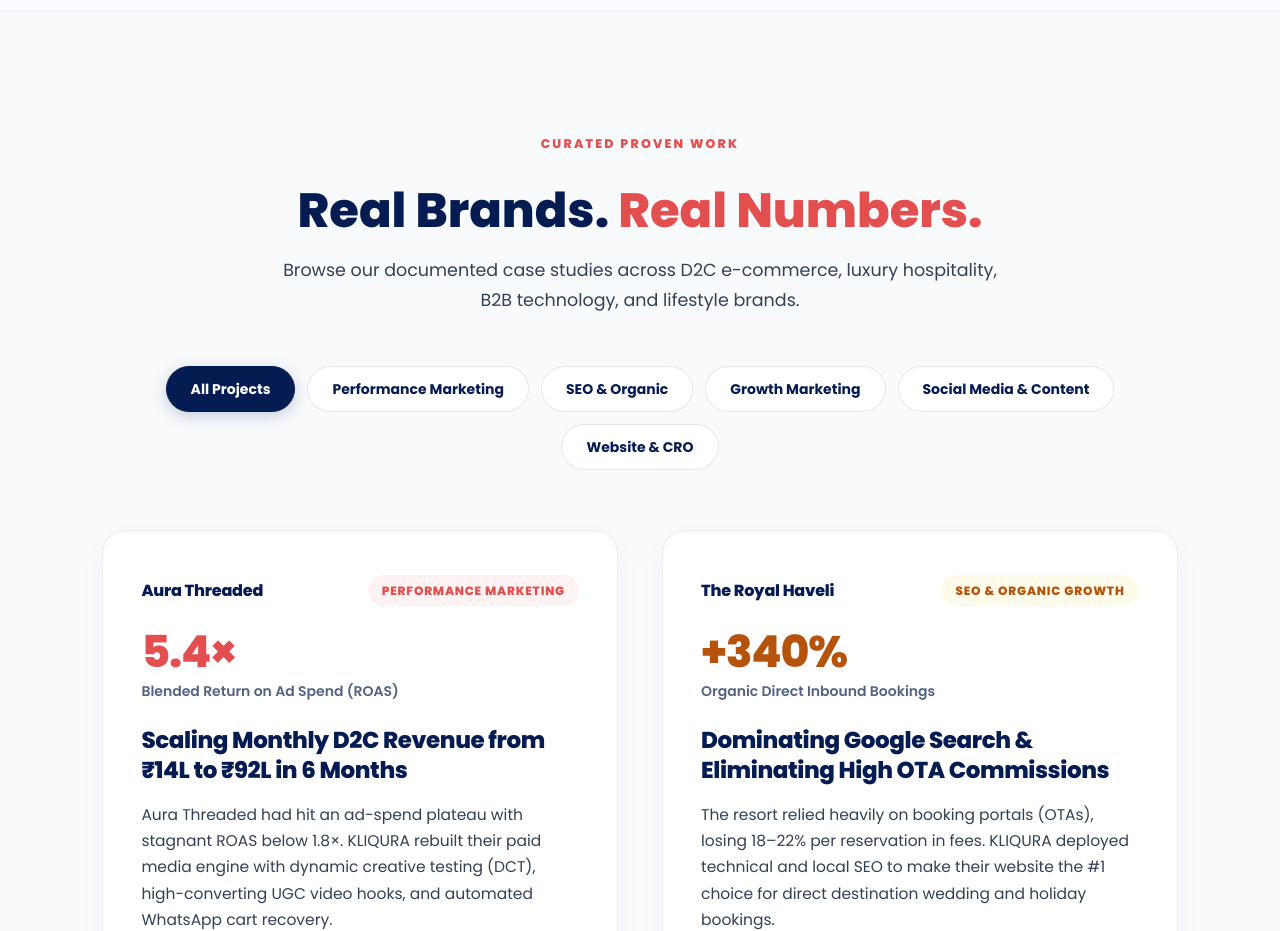
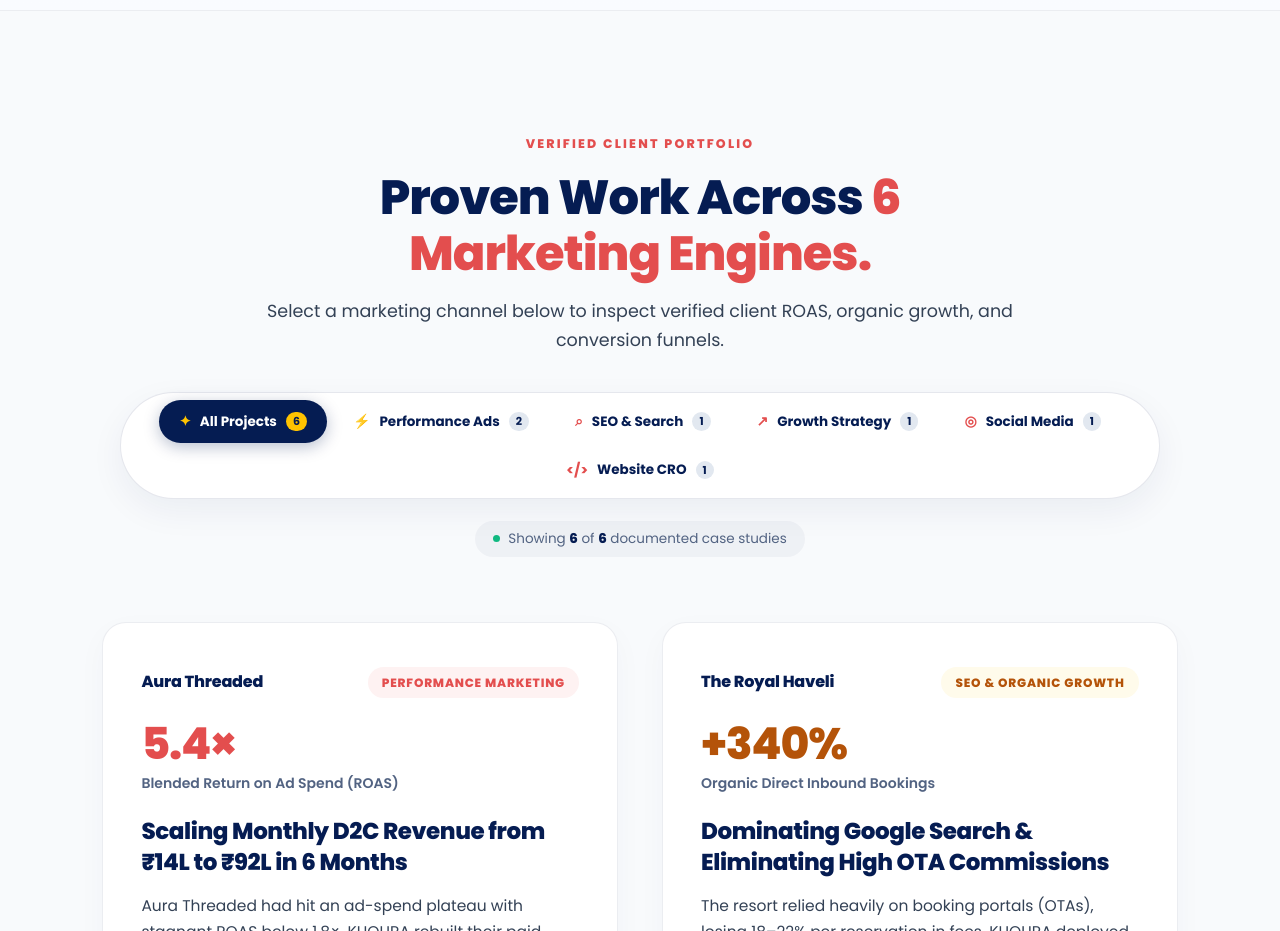
Before and after one commit to himikajain11-art/kliqura-website-v2, a React (Vite) app: page /work in a window 1280 px wide. Shown: the part 840-1771 px from the top of the page. Built offline with nearby package versions, Linux system fonts and the light colour scheme; a web font is replaced by a local one.

Commit message:
Work page: redesign portfolio header and category filter into unified floating capsule dock with icons and live count

```diff
--- a/src/pages/Work.css
+++ b/src/pages/Work.css
@@ -263,61 +263,148 @@
   margin: 0 auto;
 }
 
-.portfolio-section-header {
+/* ===== REIMAGINED PORTFOLIO INTRO & UNIFIED CAPSULE DOCK ===== */
+.portfolio-intro-block {
   text-align: center;
-  max-width: 720px;
-  margin: 0 auto 50px;
+  max-width: 1040px;
+  margin: 0 auto 65px;
 }
 
-.portfolio-section-header h2 {
-  font-size: clamp(34px, 4vw, 48px);
-  margin-bottom: 16px;
-  line-height: 1.15;
+.portfolio-intro-text {
+  max-width: 760px;
+  margin: 0 auto 36px;
 }
 
-.portfolio-section-header h2 span {
+.portfolio-main-heading {
+  font-size: clamp(34px, 4vw, 48px);
+  line-height: 1.15;
+  letter-spacing: -1px;
+  margin: 0 0 16px;
+}
+
+.portfolio-main-heading span {
   color: var(--red);
 }
 
-.portfolio-section-header p {
+.portfolio-main-desc {
   font-size: 17.5px;
   line-height: 1.7;
   color: var(--navy-body);
+  margin: 0;
 }
 
-/* Category Filter Tabs */
-.work-filter-bar {
+/* Unified Floating Capsule Dock (Single cohesive container) */
+.filter-dock-wrapper {
   display: flex;
-  align-items: center;
   justify-content: center;
-  gap: 12px;
-  flex-wrap: wrap;
-  margin-bottom: 60px;
+  margin-bottom: 22px;
 }
 
-.filter-tab {
+.filter-dock-pill {
+  display: inline-flex;
+  align-items: center;
   background: var(--white);
-  color: var(--navy);
-  font-family: "Manrope", sans-serif;
-  font-size: 14px;
-  font-weight: 700;
-  padding: 11px 24px;
-  border-radius: 50px;
+  padding: 7px 9px;
+  border-radius: 999px;
   border: 1.5px solid rgba(5, 28, 82, 0.1);
-  cursor: pointer;
-  transition: all 0.2s ease;
+  box-shadow: 0 12px 34px rgba(5, 28, 82, 0.06);
+  gap: 6px;
+  flex-wrap: wrap;
+  justify-content: center;
 }
 
-.filter-tab:hover {
-  border-color: var(--navy);
-  background: #f8fafc;
+.dock-filter-btn {
+  display: inline-flex;
+  align-items: center;
+  gap: 9px;
+  background: transparent;
+  border: none;
+  padding: 10px 20px;
+  border-radius: 999px;
+  font-family: "Manrope", sans-serif;
+  font-size: 13.5px;
+  font-weight: 700;
+  color: var(--navy);
+  cursor: pointer;
+  transition: all 0.22s ease;
 }
 
-.filter-tab.tab-active {
-  background: var(--navy);
-  color: var(--white);
-  border-color: var(--navy);
-  box-shadow: 0 4px 16px rgba(5, 28, 82, 0.2);
+.dock-filter-btn:hover {
+  background: #f1f5f9;
+  color: var(--navy);
+}
+
+.dock-icon {
+  font-size: 14px;
+  color: var(--red);
+  transition: color 0.2s ease;
+}
+
+.dock-counter {
+  font-family: "Inter", sans-serif;
+  font-size: 11px;
+  font-weight: 700;
+  background: #e2e8f0;
+  color: var(--navy);
+  padding: 2px 7px;
+  border-radius: 999px;
+  line-height: 1.3;
+}
+
+.dock-filter-active {
+  background: var(--navy) !important;
+  color: var(--white) !important;
+  box-shadow: 0 4px 16px rgba(5, 28, 82, 0.28);
+}
+
+.dock-filter-active .dock-icon {
+  color: var(--yellow);
+}
+
+.dock-filter-active .dock-counter {
+  background: var(--yellow);
+  color: var(--navy);
+}
+
+/* Dynamic Live Status Indicator Pill */
+.filter-status-pill {
+  display: inline-flex;
+  align-items: center;
+  gap: 8px;
+  font-family: "Inter", sans-serif;
+  font-size: 13.5px;
+  color: var(--navy-muted);
+  background: rgba(5, 28, 82, 0.04);
+  padding: 7px 18px;
+  border-radius: 50px;
+}
+
+.status-live-dot {
+  width: 7px;
+  height: 7px;
+  border-radius: 50%;
+  background: #10b981;
+}
+
+.status-text strong {
+  color: var(--navy);
+}
+
+.status-reset-btn {
+  background: transparent;
+  border: none;
+  color: var(--red);
+  font-family: "Manrope", sans-serif;
+  font-size: 12.5px;
+  font-weight: 800;
+  cursor: pointer;
+  margin-left: 6px;
+  padding: 0;
+  transition: opacity 0.2s;
+}
+
+.status-reset-btn:hover {
+  opacity: 0.7;
 }
 
 /* 2-Column Spacious Case Studies Grid */
--- a/src/pages/Work.jsx
+++ b/src/pages/Work.jsx
@@ -234,12 +234,12 @@
 ];
 
 const categories = [
-  { id: "all", label: "All Projects" },
-  { id: "performance", label: "Performance Marketing" },
-  { id: "seo", label: "SEO & Organic" },
-  { id: "growth", label: "Growth Marketing" },
-  { id: "social", label: "Social Media & Content" },
-  { id: "cro", label: "Website & CRO" },
+  { id: "all", label: "All Projects", icon: "✦", count: 6 },
+  { id: "performance", label: "Performance Ads", icon: "⚡", count: 2 },
+  { id: "seo", label: "SEO & Search", icon: "⌕", count: 1 },
+  { id: "growth", label: "Growth Strategy", icon: "↗", count: 1 },
+  { id: "social", label: "Social Media", icon: "◎", count: 1 },
+  { id: "cro", label: "Website CRO", icon: "</>", count: 1 },
 ];
 
 export default function Work() {
@@ -341,29 +341,52 @@
       {/* ===== PORTFOLIO & CASE STUDIES: CLEAN 2-COLUMN SPACIOUS GRID ===== */}
       <section id="portfolio-section" className="work-portfolio-section">
         <div className="work-portfolio-wrap">
-          {/* Section Header */}
-          <div className="portfolio-section-header">
-            <span className="work-eyebrow-tag">CURATED PROVEN WORK</span>
-            <h2>
-              Real Brands. <span>Real Numbers.</span>
+          {/* Section Header & Reimagined Filter Hub */}
+          <div className="portfolio-intro-block">
+            <div className="portfolio-intro-text">
+              <span className="work-eyebrow-tag">VERIFIED CLIENT PORTFOLIO</span>
+              <h2 className="portfolio-main-heading">
+                Proven Work Across <span>6 Marketing Engines.</span>
               </h2>
-            <p>
-              Browse our documented case studies across D2C e-commerce, luxury hospitality, B2B technology, and lifestyle brands.
+              <p className="portfolio-main-desc">
+                Select a marketing channel below to inspect verified client ROAS, organic growth, and conversion funnels.
               </p>
             </div>
 
-          {/* Filter Bar */}
-          <div className="work-filter-bar">
+            {/* Unified Floating Filter Capsule Dock */}
+            <div className="filter-dock-wrapper">
+              <div className="filter-dock-pill">
                 {categories.map((cat) => (
                   <button
                     key={cat.id}
                     type="button"
-                className={`filter-tab ${activeFilter === cat.id ? "tab-active" : ""}`}
+                    className={`dock-filter-btn ${activeFilter === cat.id ? "dock-filter-active" : ""}`}
                     onClick={() => setActiveFilter(cat.id)}
                   >
-                {cat.label}
+                    <span className="dock-icon">{cat.icon}</span>
+                    <span className="dock-label">{cat.label}</span>
+                    <span className="dock-counter">{cat.count}</span>
                   </button>
                 ))}
+              </div>
+            </div>
+
+            {/* Dynamic Results Counter Pill */}
+            <div className="filter-status-pill">
+              <span className="status-live-dot" />
+              <span className="status-text">
+                Showing <strong>{filteredStudies.length}</strong> of <strong>6</strong> documented case studies
+              </span>
+              {activeFilter !== "all" && (
+                <button
+                  type="button"
+                  className="status-reset-btn"
+                  onClick={() => setActiveFilter("all")}
+                >
+                  (View All ✕)
+                </button>
+              )}
+            </div>
           </div>
 
           {/* Clean 2-Column Spacious Grid */}
```
Also changed, not shown: 1 other file (tests, documents, lock files or other folders). Lines whose indentation alone changed are shown as unchanged.
